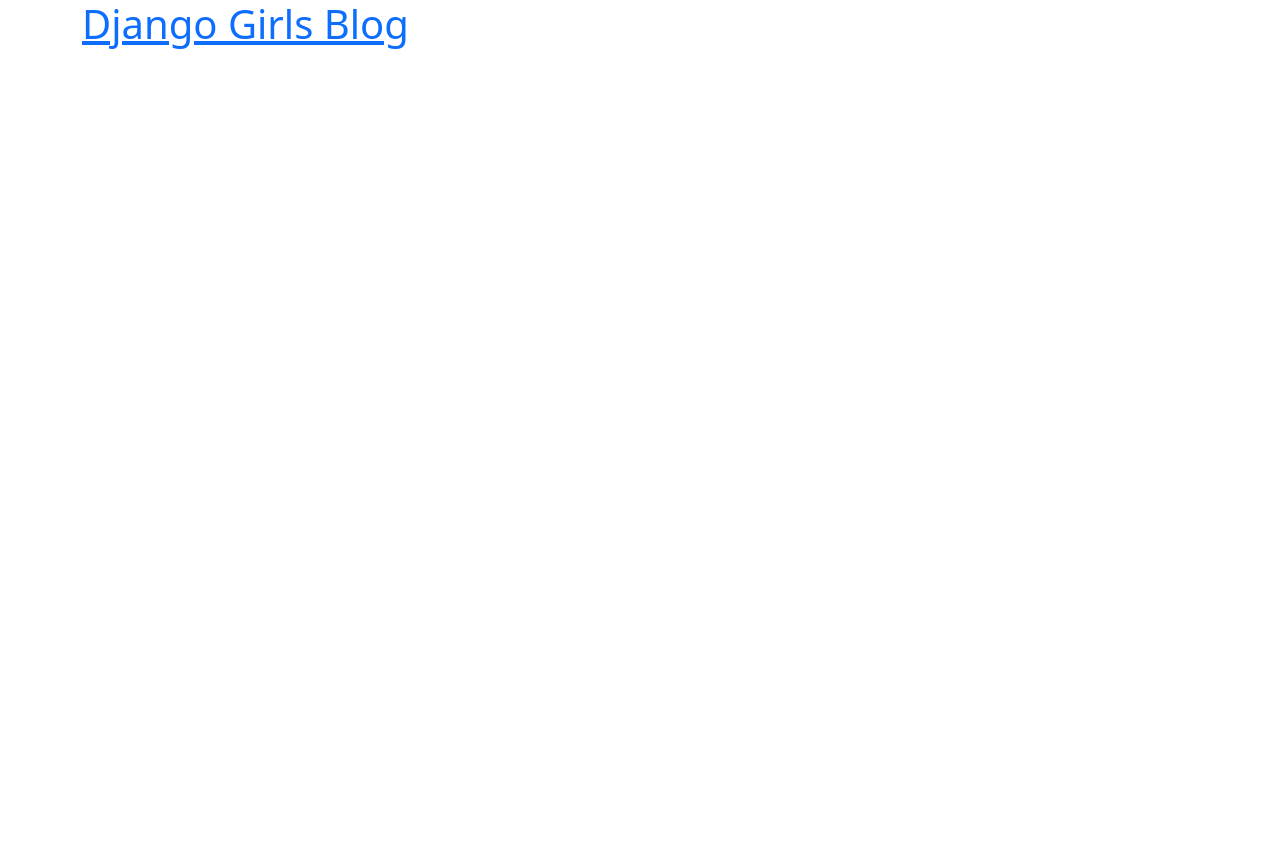
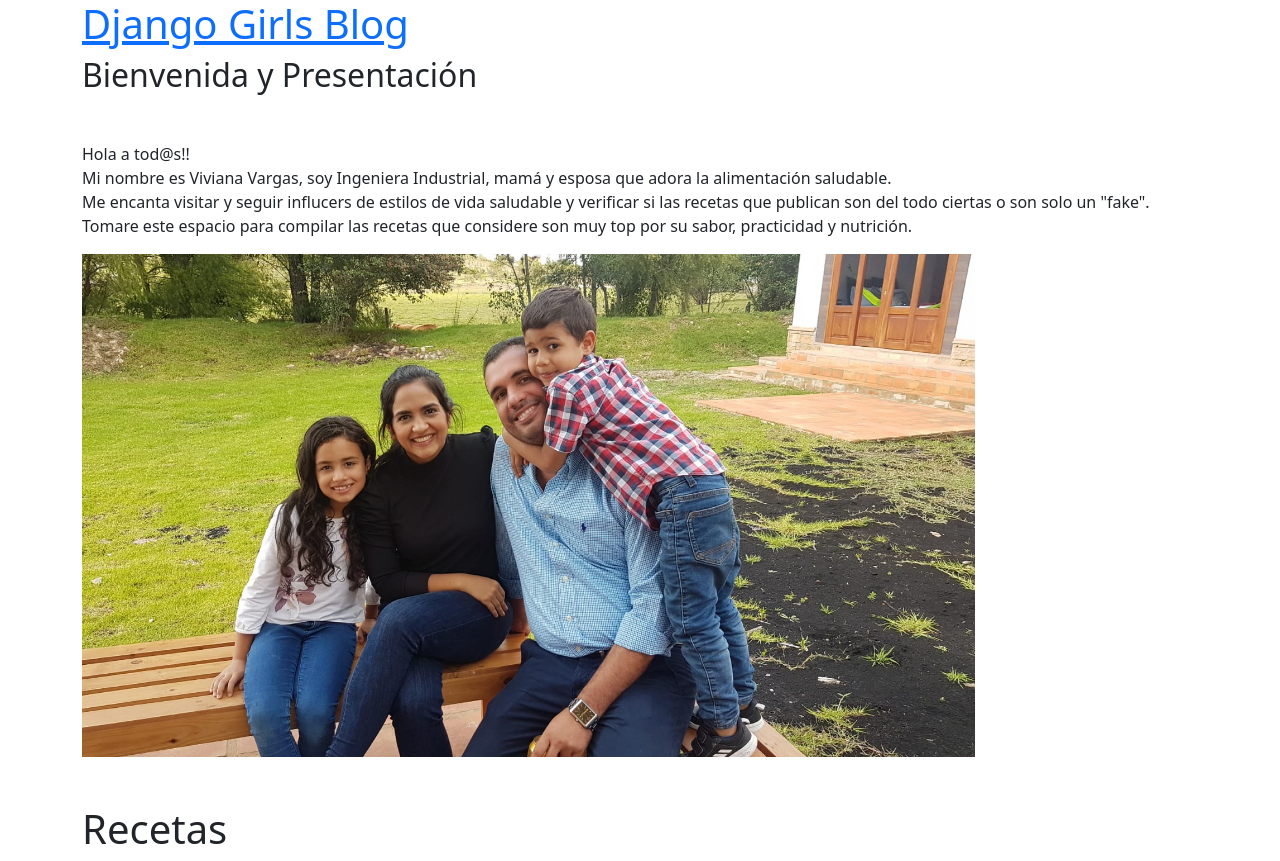
Before and after one commit to vivivargas15/mi-primer-blog, a Django app: page / in a window 1280 px wide. Before the commit the page ends 49 px from the top, so only its background shows below. Run offline with Django 3.2, Linux system fonts and the light colour scheme; data that the repository does not hold is empty.

Commit message:
Changed post_detail header with welcome

```diff
--- a/blog/models.py
+++ b/blog/models.py
@@ -8,10 +8,12 @@
 class Post(models.Model):
     author = models.ForeignKey(settings.AUTH_USER_MODEL, on_delete=models.CASCADE)
     title = models.CharField(max_length=200)
+    resumen = models.CharField(max_length=200, null=True, blank=True)
     text = models.TextField()
     created_date = models.DateTimeField(default=timezone.now)
     published_date = models.DateTimeField(blank=True, null=True)
     image=models.ImageField(upload_to='blog', null=True, blank=True)
+
 
     def publish(self):
         self.published_date = timezone.now()
--- a/blog/templates/blog/post_list.html
+++ b/blog/templates/blog/post_list.html
@@ -2,23 +2,26 @@
 {% load static %}
 
 {% block content %}
-<!--         {% for post in posts%}
-            <article class="post">
-            <h2><a href="{% url 'post_detail' pk=post.pk %}">{{post.title}}</a></h2>
-            <p>Creado: {{post.created_date}} </p>
-            <p>{{post.text|linebreaksbr}}</p>
-            <p></p>
-            <p>Autor: {{post.author}}</p>
-            </article>
-        {% endfor %}
- -->
-        {% for post in posts %}
+
+<article class="post">
+    <h2>Bienvenida y Presentación </h2>
+        <p><img src="{{post.image.url}}" alt="" style="width:80% "  ></p>
+        <p>Hola a tod@s!!<br>Mi nombre es Viviana Vargas, soy Ingeniera Industrial, mamá y esposa que adora la alimentación saludable.<br>Me encanta visitar y seguir influcers de estilos de vida saludable y verificar si las recetas que publican son del todo ciertas o son solo un "fake".<br>Tomare este espacio para compilar las recetas que considere son muy top por su sabor, practicidad y nutrición.</p>
+
+        <img src="/media/blog/presentacion.jpg" alt="" style="width:80%" >
+        <br>
+        <br>
+        <br>
+        <h1>Recetas</h1>
+</article>
+
+    {% for post in posts %}
         <article class="post">
             <time class="date">
                 {{ post.published_date }}
             </time>
             <h2><a href="{% url 'post_detail' pk=post.pk %}">{{ post.title }}</a></h2>
-            <p>{{ post.text|linebreaksbr }}</p>
+                <p>{{ post.resumen|linebreaksbr }}</p>
         </article>
-     {% endfor %}
+    {% endfor %}
 {% endblock %}
--- a/blog/urls.py
+++ b/blog/urls.py
@@ -4,6 +4,7 @@
 from . import views
 
 urlpatterns = [
+
     path('', views.post_list, name='post_list'),
     path('post/<int:pk>/', views.post_detail, name='post_detail'),
 
--- a/blog/views.py
+++ b/blog/views.py
@@ -3,6 +3,8 @@
 from .models import Post
 
 # Create your views here.
+
+
 def post_list(request):
 	#posts = Post.objects.filter(published_date__lte=timezone.now()).order_by('published_date')
 	posts=Post.objects.all()
```
Also changed, not shown: blog/migrations/0003_post_resumen.py (added), media/blog/paletas.PNG (added), media/blog/presentacion.JPG (added).
